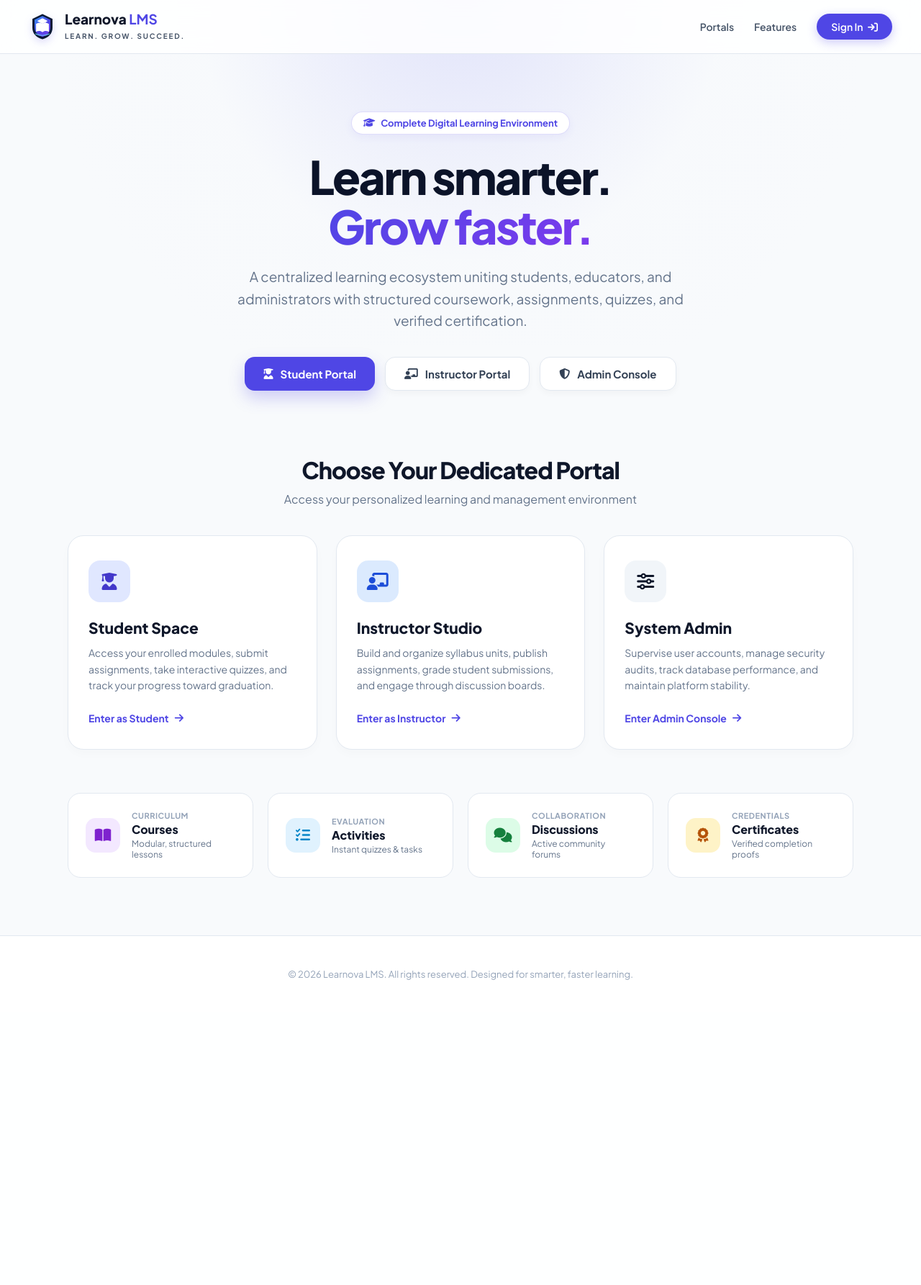
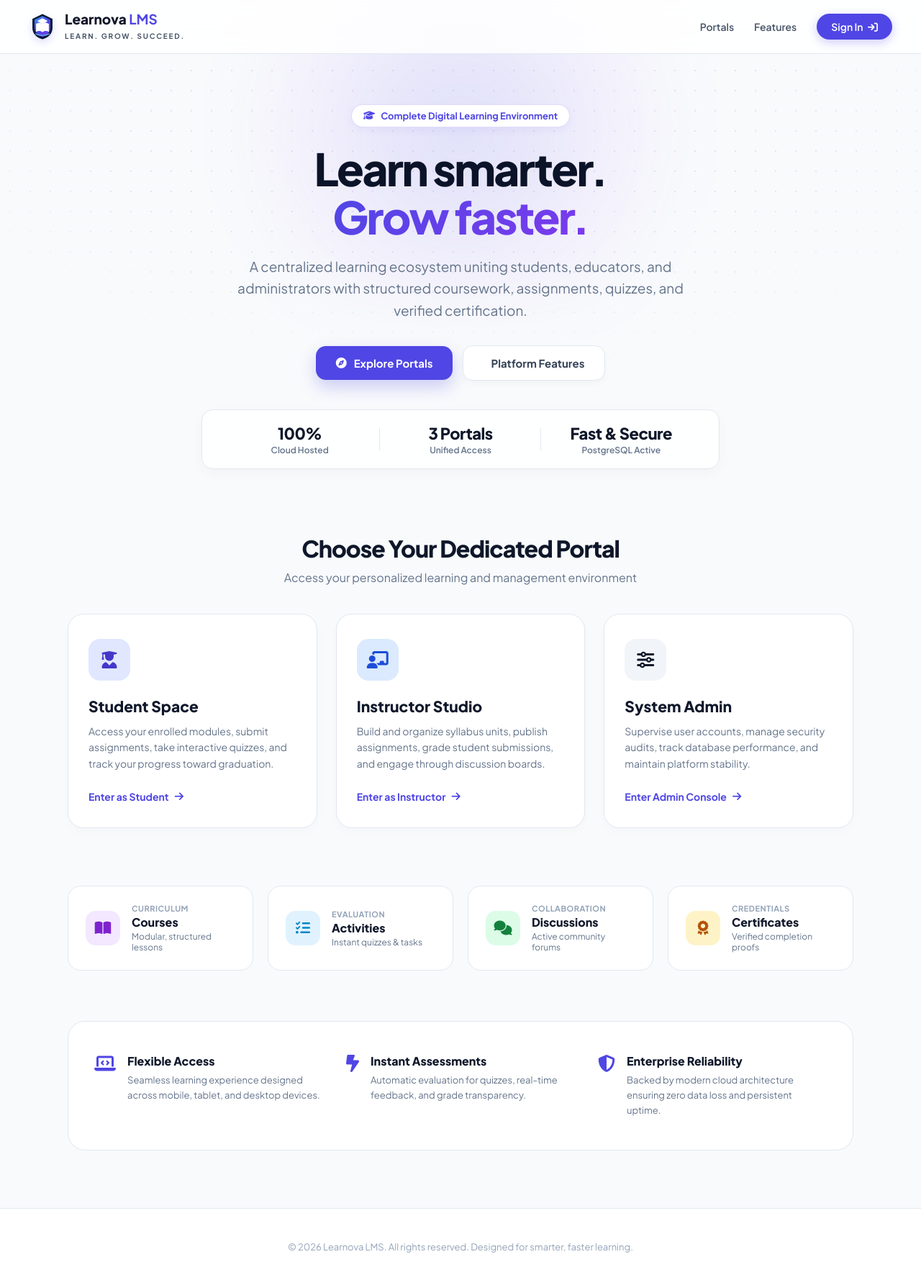
Before and after one commit to sanad-shat/Learnova-LMS-Platform, a Flask app: page / in a window 1280 px wide. Shown: the whole page at 72% size. Before the commit the page ends 1362 px from the top, so only its background shows below. Run offline with Flask 3, Linux system fonts and the light colour scheme; data comes from the database, SQL or seed files in the repository; some libraries are stand-ins or nearby versions.

Commit message:
Update choose.html

```diff
--- a/ecms/app/templates/choose.html
+++ b/ecms/app/templates/choose.html
@@ -26,6 +26,10 @@
       font-family: 'Plus Jakarta Sans', system-ui, -apple-system, sans-serif;
     }
 
+    html {
+      scroll-behavior: smooth;
+    }
+
     body {
       margin: 0;
       background: var(--bg-page);
@@ -33,18 +37,33 @@
       overflow-x: hidden;
     }
 
-    /* Ambient Background Glow */
+    /* Modern Dot Grid Background */
+    .hero-bg-wrapper {
+      position: absolute;
+      top: 0;
+      left: 0;
+      width: 100%;
+      height: 620px;
+      background-image: radial-gradient(rgba(79, 70, 229, 0.12) 1.2px, transparent 1.2px);
+      background-size: 28px 28px;
+      mask-image: radial-gradient(ellipse 65% 55% at 50% 30%, #000 60%, transparent 100%);
+      -webkit-mask-image: radial-gradient(ellipse 65% 55% at 50% 30%, #000 60%, transparent 100%);
+      pointer-events: none;
+      z-index: 0;
+    }
+
+    /* Ambient Glow */
     .hero-glow-bg {
       position: absolute;
-      top: 0;
+      top: -60px;
       left: 50%;
       transform: translateX(-50%);
-      width: 100%;
-      max-width: 1100px;
+      width: 800px;
       height: 480px;
-      background: radial-gradient(circle at 50% 0%, rgba(99, 102, 241, 0.15) 0%, rgba(238, 242, 255, 0.05) 50%, transparent 80%);
+      background: radial-gradient(circle, rgba(99, 102, 241, 0.18) 0%, rgba(168, 85, 247, 0.06) 45%, transparent 70%);
       pointer-events: none;
       z-index: 0;
+      filter: blur(40px);
     }
 
     /* Top Navbar */
@@ -133,7 +152,7 @@
       z-index: 1;
       max-width: 900px;
       margin: 0 auto;
-      padding: 80px 24px 40px;
+      padding: 70px 24px 30px;
       text-align: center;
     }
 
@@ -153,7 +172,7 @@
     }
 
     .hero-title {
-      font-size: 64px;
+      font-size: 62px;
       line-height: 1.08;
       font-weight: 800;
       letter-spacing: -2.5px;
@@ -171,73 +190,107 @@
       font-size: 19px;
       line-height: 1.6;
       color: #64748b;
-      margin: 0 auto 36px;
+      margin: 0 auto 34px;
       max-width: 620px;
     }
 
-    /* Centered Action Badges */
-    .portals-pills {
+    /* Hero CTA Group */
+    .hero-cta-group {
       display: flex;
       justify-content: center;
-      flex-wrap: wrap;
+      align-items: center;
       gap: 14px;
-      margin-bottom: 50px;
+      margin-bottom: 40px;
     }
 
-    .pill-btn {
+    .btn-main {
       display: inline-flex;
       align-items: center;
       gap: 10px;
-      padding: 13px 26px;
+      padding: 14px 28px;
       border-radius: 14px;
       font-weight: 700;
       font-size: 15px;
       text-decoration: none;
-      transition: all 0.25s cubic-bezier(0.4, 0, 0.2, 1);
+      transition: all 0.25s ease;
     }
 
-    .pill-student {
+    .btn-primary-action {
       background: var(--primary);
       color: #ffffff;
       box-shadow: 0 10px 22px rgba(79, 70, 229, 0.25);
     }
-    .pill-student:hover {
+
+    .btn-primary-action:hover {
       background: var(--primary-hover);
       transform: translateY(-2px);
       box-shadow: 0 14px 28px rgba(79, 70, 229, 0.35);
     }
 
-    .pill-teacher {
+    .btn-secondary-action {
       background: #ffffff;
       color: #334155;
       border: 1px solid var(--border-color);
       box-shadow: 0 4px 10px rgba(0, 0, 0, 0.03);
     }
-    .pill-teacher:hover {
+
+    .btn-secondary-action:hover {
       background: #f8fafc;
       color: var(--primary);
       border-color: #cbd5e1;
       transform: translateY(-2px);
     }
 
-    .pill-admin {
-      background: #ffffff;
-      color: #334155;
+    /* Trust / Stats Bar */
+    .trust-metrics-bar {
+      max-width: 720px;
+      margin: 0 auto 40px;
+      display: grid;
+      grid-template-columns: repeat(3, 1fr);
+      background: rgba(255, 255, 255, 0.85);
+      backdrop-filter: blur(8px);
       border: 1px solid var(--border-color);
-      box-shadow: 0 4px 10px rgba(0, 0, 0, 0.03);
+      border-radius: 16px;
+      padding: 18px 24px;
+      box-shadow: 0 6px 20px rgba(0, 0, 0, 0.03);
     }
-    .pill-admin:hover {
-      background: #0f172a;
-      color: #ffffff;
-      border-color: #0f172a;
-      transform: translateY(-2px);
+
+    .metric-col {
+      text-align: center;
+      position: relative;
+    }
+
+    .metric-col:not(:last-child)::after {
+      content: '';
+      position: absolute;
+      right: 0;
+      top: 15%;
+      height: 70%;
+      width: 1px;
+      background: #e2e8f0;
+    }
+
+    .metric-col strong {
+      display: block;
+      font-size: 22px;
+      font-weight: 800;
+      color: var(--navy);
+      letter-spacing: -0.5px;
+    }
+
+    .metric-col span {
+      display: block;
+      font-size: 12px;
+      color: #64748b;
+      font-weight: 600;
+      margin-top: 2px;
     }
 
     /* Main Container & Sections */
     .section-wrap {
       max-width: 1140px;
       margin: 0 auto;
-      padding: 0 24px;
+      padding: 20px 24px 0;
     }
 
     .section-heading {
@@ -278,6 +331,7 @@
       flex-direction: column;
       justify-content: space-between;
       box-shadow: 0 6px 14px rgba(0, 0, 0, 0.02);
+      position: relative;
     }
 
     .portal-card:hover {
@@ -342,7 +396,7 @@
       display: grid;
       grid-template-columns: repeat(4, 1fr);
       gap: 20px;
-      margin-bottom: 80px;
+      margin-bottom: 70px;
     }
 
     .feature-item {
@@ -400,6 +454,44 @@
       color: #64748b;
     }
 
+    /* Value Proposition Section */
+    .why-section {
+      background: #ffffff;
+      border: 1px solid var(--border-color);
+      border-radius: 24px;
+      padding: 44px 36px;
+      margin-bottom: 80px;
+      display: grid;
+      grid-template-columns: repeat(3, 1fr);
+      gap: 32px;
+    }
+
+    .why-col {
+      display: flex;
+      gap: 16px;
+      align-items: flex-start;
+    }
+
+    .why-col i {
+      font-size: 24px;
+      color: var(--primary);
+      margin-top: 2px;
+    }
+
+    .why-col h4 {
+      margin: 0 0 6px;
+      font-size: 16px;
+      font-weight: 800;
+      color: var(--navy);
+    }
+
+    .why-col p {
+      margin: 0;
+      font-size: 13px;
+      color: #64748b;
+      line-height: 1.6;
+    }
+
     /* Footer */
     footer {
       border-top: 1px solid var(--border-color);
@@ -415,17 +507,23 @@
       .hero-title { font-size: 44px; }
       .portals-grid { grid-template-columns: 1fr; }
       .features-grid { grid-template-columns: repeat(2, 1fr); }
+      .why-section { grid-template-columns: 1fr; gap: 24px; }
     }
 
     @media (max-width: 576px) {
       .top-header { padding: 14px 20px; }
       .nav-links a:not(.nav-cta) { display: none; }
       .features-grid { grid-template-columns: 1fr; }
+      .trust-metrics-bar { grid-template-columns: 1fr; gap: 14px; }
+      .metric-col::after { display: none !important; }
+      .hero-cta-group { flex-direction: column; width: 100%; }
+      .btn-main { width: 100%; justify-content: center; }
     }
   </style>
 </head>
 
 <body>
+  <div class="hero-bg-wrapper"></div>
   <div class="hero-glow-bg"></div>
 
   <!-- Navbar -->
@@ -459,16 +557,30 @@
         A centralized learning ecosystem uniting students, educators, and administrators with structured coursework, assignments, quizzes, and verified certification.
       </p>
 
-      <div class="portals-pills">
-        <a class="pill-btn pill-student" href="{{ url_for('students.login') }}">
-          <i class="fa-solid fa-user-graduate"></i> Student Portal
+      <!-- Clean Action Buttons -->
+      <div class="hero-cta-group">
+        <a class="btn-main btn-primary-action" href="#portals">
+          <i class="fa-solid fa-compass"></i> Explore Portals
         </a>
-        <a class="pill-btn pill-teacher" href="{{ url_for('teachers.login') }}">
-          <i class="fa-solid fa-chalkboard-user"></i> Instructor Portal
+        <a class="btn-main btn-secondary-action" href="#features">
+          <i class="fa-solid fa-sparkles"></i> Platform Features
         </a>
-        <a class="pill-btn pill-admin" href="{{ url_for('admin.dashboard') }}">
-          <i class="fa-solid fa-shield-halved"></i> Admin Console
-        </a>
+      </div>
+
+      <!-- Trust Metrics Bar -->
+      <div class="trust-metrics-bar">
+        <div class="metric-col">
+          <strong>100%</strong>
+          <span>Cloud Hosted</span>
+        </div>
+        <div class="metric-col">
+          <strong>3 Portals</strong>
+          <span>Unified Access</span>
+        </div>
+        <div class="metric-col">
+          <strong>Fast & Secure</strong>
+          <span>PostgreSQL Active</span>
+        </div>
       </div>
     </section>
 
@@ -574,6 +686,31 @@
           </div>
         </article>
       </div>
+
+      <!-- Why Learnova Proposition Cards -->
+      <div class="why-section">
+        <div class="why-col">
+          <i class="fa-solid fa-laptop-code"></i>
+          <div>
+            <h4>Flexible Access</h4>
+            <p>Seamless learning experience designed across mobile, tablet, and desktop devices.</p>
+          </div>
+        </div>
+        <div class="why-col">
+          <i class="fa-solid fa-bolt-lightning"></i>
+          <div>
+            <h4>Instant Assessments</h4>
+            <p>Automatic evaluation for quizzes, real-time feedback, and grade transparency.</p>
+          </div>
+        </div>
+        <div class="why-col">
+          <i class="fa-solid fa-shield-halved"></i>
+          <div>
+            <h4>Enterprise Reliability</h4>
+            <p>Backed by modern cloud architecture ensuring zero data loss and persistent uptime.</p>
+          </div>
+        </div>
+      </div>
     </section>
   </main>
 
```
